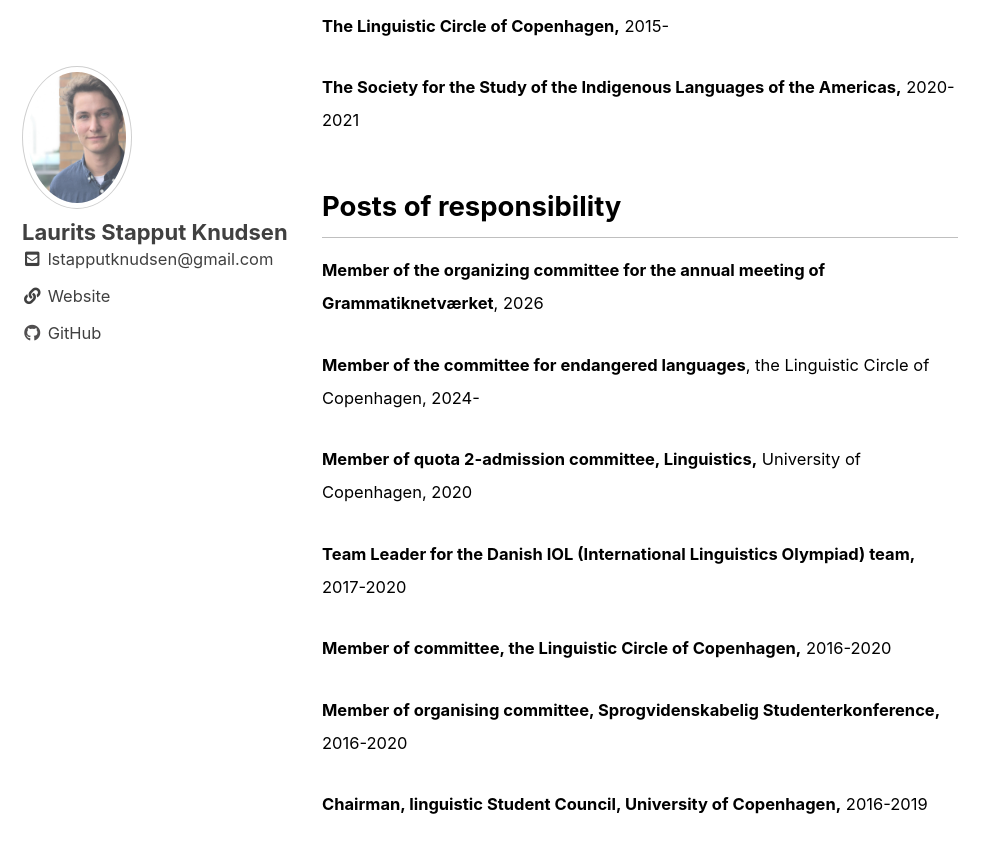
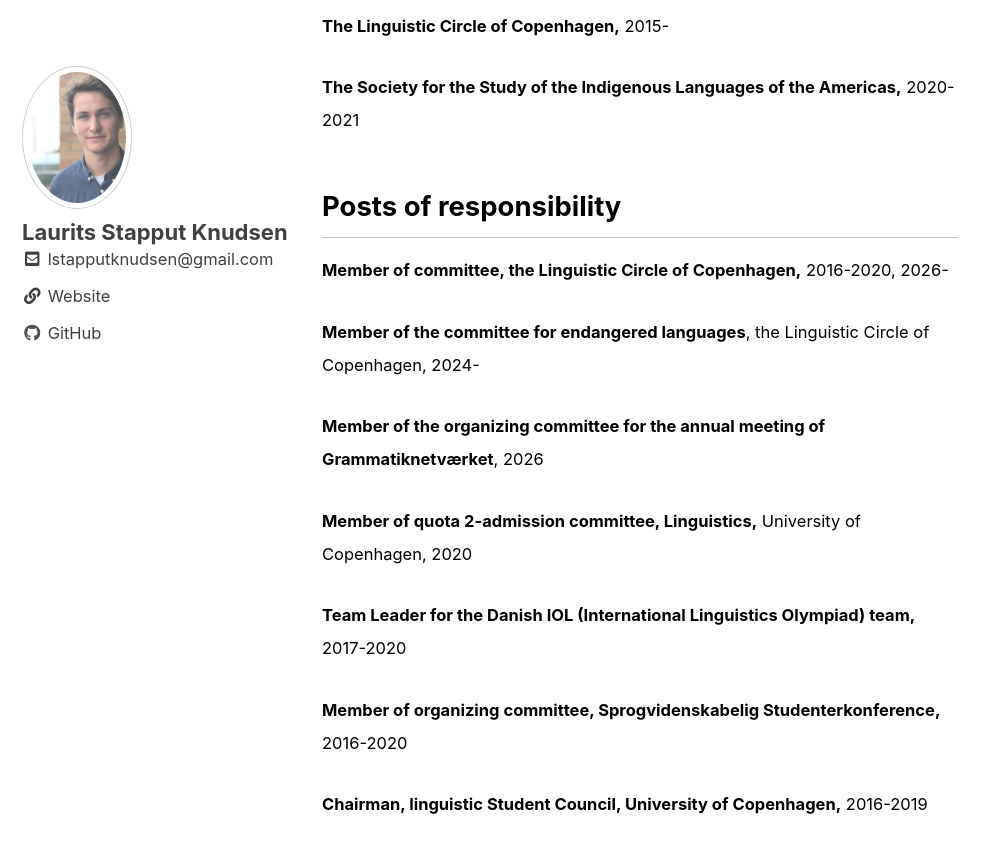
Before and after one commit to lstapputknudsen/lstapputknudsen.github.io, a Jekyll site: the page built from _pages/cv.md, in a window 1280 px wide and 900 px high, scrolled down 4585 px. Shown: the top 853 px of the window, without its empty margins (0-999 px from the left). Built offline with Jekyll 4.4.1, drawn with Linux system fonts in a browser that asks for light colours; cached includes are drawn as plain includes; some of the changed text lies outside the part shown.

Commit message:
Update cv.md

```diff
--- a/_pages/cv.md
+++ b/_pages/cv.md
@@ -33,7 +33,7 @@ Supervisor: Prof. Elisabeth Engberg-Pedersen </small>
 
 <small> **Guest lecturer**, Lund University, 2025, Field methods class</small>
 
-<small> **Guest lecturer**, University of Texas, Austin, 2025</small>
+<small> **Guest speaker**, University of Texas, Austin, 2025, 2026 </small>
 
 <small> **Lecturer**, University of Newcastle, 2023
 * <small> Lectured into the graduate level course Foundation of Linguistics (LING6910). I covered phonetics and phonology </small>
@@ -117,16 +117,16 @@ Supervisor: Prof. Elisabeth Engberg-Pedersen </small>
 
 ## Posts of responsibility
 
-<small> **Member of the organizing committee for the annual meeting of Grammatiknetværket**, 2026
+<small> **Member of committee, the Linguistic Circle of Copenhagen,** 2016-2020, 2026-
 
 <small> **Member of the committee for endangered languages**, the Linguistic Circle of Copenhagen, 2024-
+
+<small> **Member of the organizing committee for the annual meeting of Grammatiknetværket**, 2026
 
 <small> **Member of quota 2-admission committee, Linguistics,** University of Copenhagen, 2020
 
 <small> **Team Leader for the Danish IOL (International Linguistics Olympiad) team,** 2017-2020
 
-<small> **Member of committee, the Linguistic Circle of Copenhagen,** 2016-2020
-
-<small> **Member of organising committee, Sprogvidenskabelig Studenterkonference,** 2016-2020
+<small> **Member of organizing committee, Sprogvidenskabelig Studenterkonference,** 2016-2020
 
 <small> **Chairman, linguistic Student Council, University of Copenhagen,** 2016-2019
```
Also changed, not shown: other parts of _pages/cv.md (+2 -2 lines).
